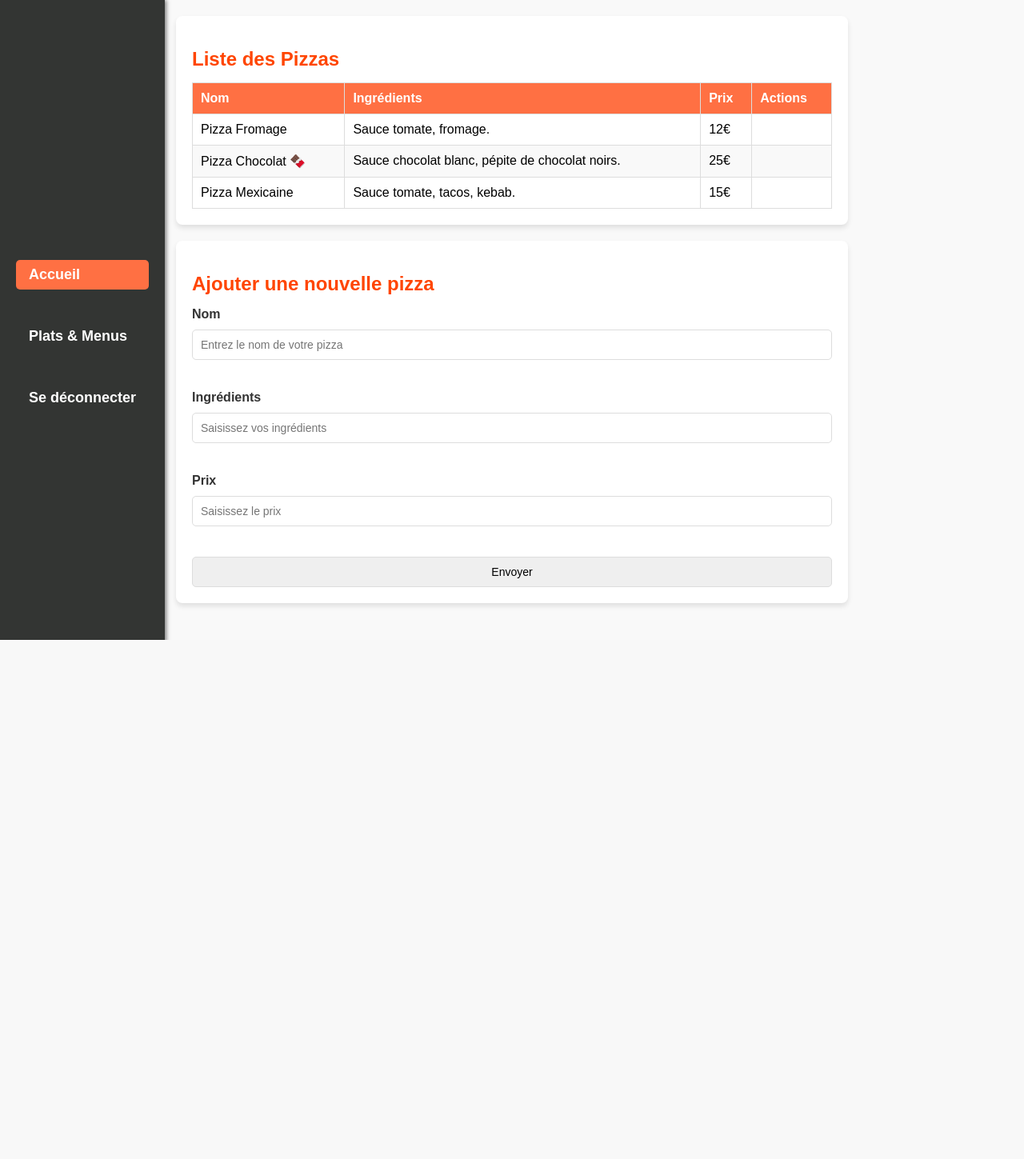
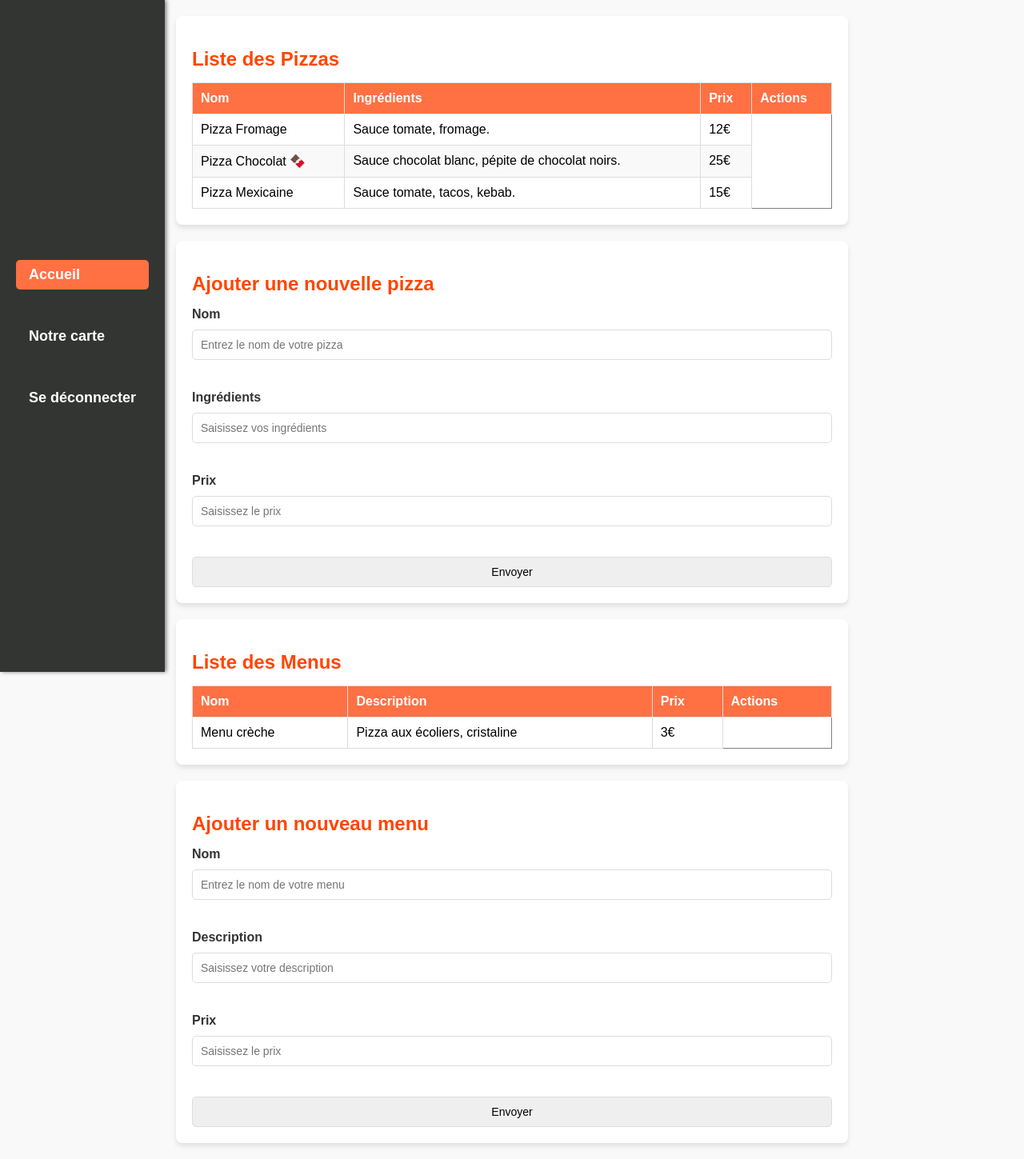
Before and after one commit to moralesjustin19/Gestionnaire-de-menu, a PHP site: page /gerer.php in a window 1280 px wide. Shown: the whole page at 80% size. Before the commit the page ends 800 px from the top, so only its background shows below. Run offline with PHP 8.4, Linux system fonts and the light colour scheme; data comes from the database, SQL or seed files in the repository; both versions use the stored data as it was after the commit.

Commit message:
ajout gestio_menu

```diff
--- a/gerer.php
+++ b/gerer.php
@@ -15,6 +15,10 @@ try {
 // Récupérer les pizzas depuis la base de données
 $requete = $bdd->query("SELECT * FROM gestion"); // Assurez-vous que la table s'appelle bien 'gestion'
 $pizzas = $requete->fetchAll(PDO::FETCH_ASSOC);
+
+// Récupérer les menus depuis la base de données
+$requeteMenus = $bdd->query("SELECT * FROM gestion_menu"); // Assurez-vous que la table s'appelle bien 'menus'
+$menus = $requeteMenus->fetchAll(PDO::FETCH_ASSOC);
 ?>
 
 <!DOCTYPE html>
@@ -28,7 +32,7 @@ $pizzas = $requete->fetchAll(PDO::FETCH_ASSOC);
 <header>
     <nav>
         <a class="active" href="accueil.php">Accueil</a>
-        <a href="#">Plats & Menus</a>
+        <a href="#">Notre carte</a>
         <a href="logout.php">Se déconnecter</a>
     </nav>
 </header>
@@ -53,11 +57,6 @@ $pizzas = $requete->fetchAll(PDO::FETCH_ASSOC);
                     echo "<td>" . htmlspecialchars($pizza['nom']) . "</td>"; // Affiche le nom de la pizza
                     echo "<td>" . htmlspecialchars($pizza['ingredients']) . "</td>"; // Affiche les ingrédients
                     echo "<td>" . htmlspecialchars($pizza['prix']) . "€</td>"; // Affiche le prix
-
-                    echo "<td>
-
-                          </td>";
-                    echo "</tr>";
                 }
                 ?>
             </tbody>
@@ -79,5 +78,49 @@ $pizzas = $requete->fetchAll(PDO::FETCH_ASSOC);
             <input type="submit" value="Envoyer" name="ok">
         </form>
     </section>
+
+    <section>
+        <h2>Liste des Menus</h2>
+        <table border="1">
+            <thead>
+                <tr>
+                    <th>Nom</th>
+                    <th>Description</th>
+                    <th>Prix</th>
+                    <th>Actions</th>
+                </tr>
+            </thead>
+            <tbody>
+                <?php
+                // Afficher dynamiquement les menus
+                foreach ($menus as $menu) {
+                    echo "<tr>";
+                    echo "<td>" . htmlspecialchars($menu['nom']) . "</td>"; // Affiche le nom du menu
+                    echo "<td>" . htmlspecialchars($menu['description']) . "</td>"; // Affiche la description
+                    echo "<td>" . htmlspecialchars($menu['prix']) . "€</td>"; // Affiche le prix
+
+
+                }
+                ?>
+            </tbody>
+        </table>
+    </section>
+
+    <section>
+        <h2>Ajouter un nouveau menu</h2>
+        <form method="POST" action="action_menu.php">
+            <label for="nom"><b>Nom</b></label>
+            <input type="text" id="nom" name="nom" placeholder="Entrez le nom de votre menu" required>
+            <br>
+            <label for="description"><b>Description</b></label>
+            <input type="text" id="description" name="description" placeholder="Saisissez votre description" required>
+            <br>
+            <label for="prix"><b>Prix</b></label>
+            <input type="number" id="prix" name="prix" placeholder="Saisissez le prix" required>
+            <br>
+            <input type="submit" value="Envoyer" name="ok">
+        </form>
+    </section>
+
 </body>
 </html>
```
Also changed, not shown: action_menu.php (added, +35 -0 lines), gestion_menu.sql (added, +49 -0 lines).
